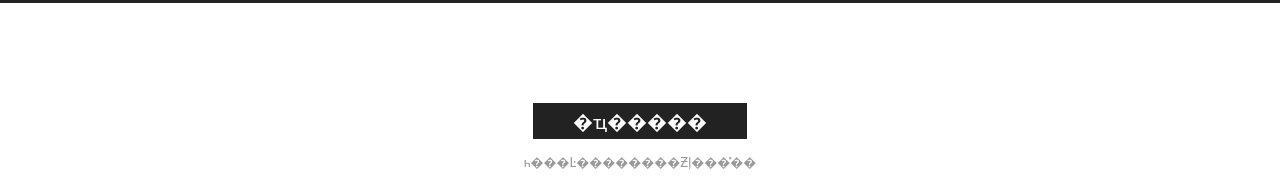
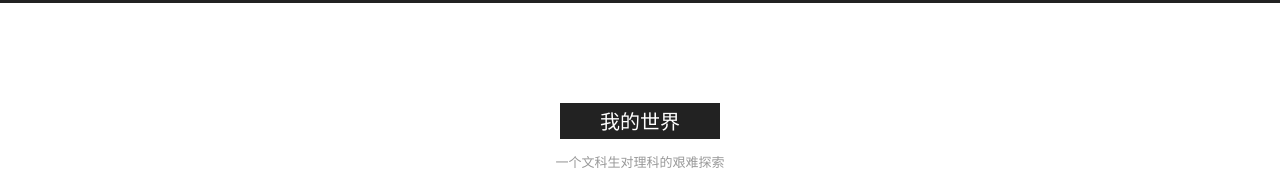
Before and after one commit to huangchendz/huangchendz.github.io, a plain HTML site: page index.html in a window 1280 px wide. Shown: the top 192 px of the page. Drawn offline with Linux system fonts and the light colour scheme.

Commit message:
Site updated: 2020-05-26 17:31:07

```diff
--- a/css/main.css
+++ b/css/main.css
@@ -1822,7 +1822,7 @@ pre .javascript .function {
   width: 4px;
   height: 4px;
   border-radius: 50%;
-  background: #2f30ff;
+  background: #37b15e;
 }
 .links-of-blogroll {
   font-size: 13px;
--- a/index.html
+++ b/index.html
@@ -80,9 +80,9 @@
 
 
 <meta property="og:type" content="website">
-<meta property="og:title" content="�ҵ�����">
+<meta property="og:title" content="我的世界">
 <meta property="og:url" content="http://yoursite.com/index.html">
-<meta property="og:site_name" content="�ҵ�����">
+<meta property="og:site_name" content="我的世界">
 <meta property="article:author" content="SkyDownNoEnemy">
 <meta name="twitter:card" content="summary">
 
@@ -120,7 +120,7 @@
 
 
 
-  <title>�ҵ�����</title>
+  <title>我的世界</title>
 
 
 
@@ -151,12 +151,12 @@
     <div class="custom-logo-site-title">
       <a href="/"  class="brand" rel="start">
         <span class="logo-line-before"><i></i></span>
-        <span class="site-title">�ҵ�����</span>
+        <span class="site-title">我的世界</span>
         <span class="logo-line-after"><i></i></span>
       </a>
     </div>
 
-        <p class="site-subtitle">һ���Ŀ��������Ƶļ���̽��</p>
+        <p class="site-subtitle">一个文科生对理科的艰难探索</p>
 
   </div>
 
@@ -237,7 +237,7 @@
     </span>
 
     <span hidden itemprop="publisher" itemscope itemtype="http://schema.org/Organization">
-      <meta itemprop="name" content="�ҵ�����">
+      <meta itemprop="name" content="我的世界">
     </span>
 
 
```
Also changed, not shown: 2020/05/26/hello-world/index.html (+5 -5 lines), archives/2020/05/index.html (+5 -5 lines), archives/2020/index.html (+5 -5 lines), archives/index.html (+5 -5 lines).
